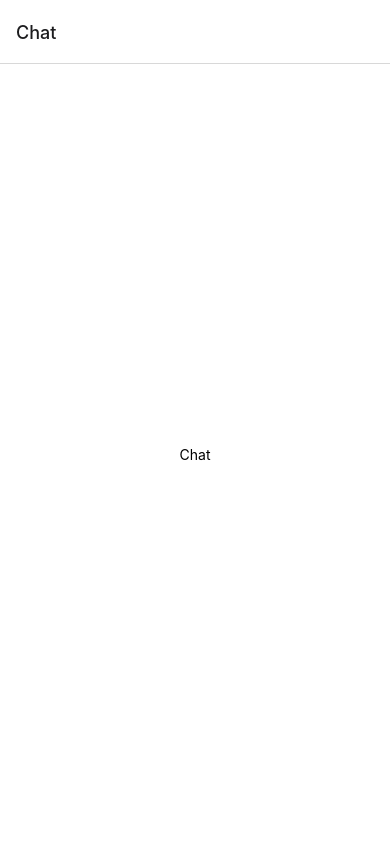
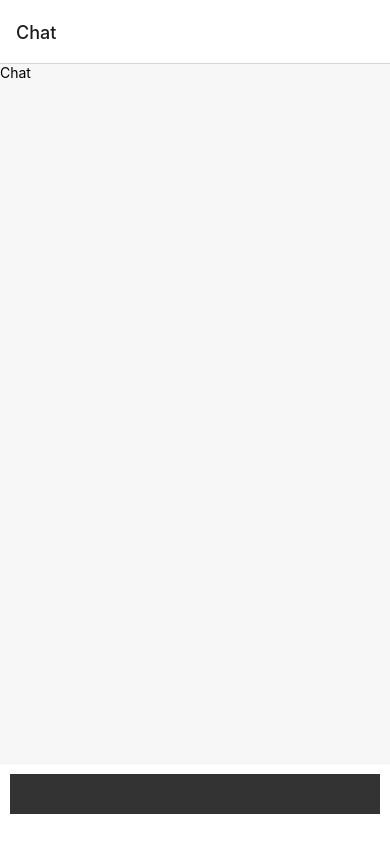
Before and after one commit to matheussdev/btg-hackathon-app, a React Native app: screen /Chat in a window 390 px wide. Built offline with nearby package versions, Linux system fonts and the light colour scheme.

Commit message:
add message input

```diff
--- a/src/pages/chat/index.tsx
+++ b/src/pages/chat/index.tsx
@@ -1,4 +1,25 @@
-import { View, Text } from "react-native";
+import React from "react";
+import {
+    KeyboardAvoidingView,
+    View,
+    Text,
+    TextInput
+} from 'react-native';
 import { styles } from "./styles";
+export const Chat: React.FC = () => {
 
-export const Chat: React.FC = () => <View style={styles.container}><Text>Chat</Text></View>
+    return (
+        <KeyboardAvoidingView style={styles.container} behavior="height" enabled keyboardVerticalOffset={80}>
+            <View style={styles.inner}>
+                <View style={styles.messagesContainer}>
+                    <Text>Chat</Text>
+                </View>
+                <View style={styles.inputContainer}>
+                    <TextInput
+                        style={styles.input}
+                    />
+                </View>
+            </View>
+        </KeyboardAvoidingView>
+    )
+}
--- a/src/pages/chat/styles.ts
+++ b/src/pages/chat/styles.ts
@@ -3,8 +3,27 @@ import { StyleSheet } from "react-native";
 export const styles = StyleSheet.create({
   container: {
     flex: 1,
-    backgroundColor: "#fff",
-    alignItems: "center",
-    justifyContent: "center",
+  },
+  messagesContainer:{
+    flex: 1,
+  },
+  inner:{
+    flex: 1,
+    justifyContent: "space-between",
+    backgroundColor: "#F7F7F7"
+  },
+  input:{
+    width: '100%',
+    height: 40,
+    backgroundColor: '#333'
+  },
+  inputContainer: {
+    width: '100%',
+    paddingBottom: 30,
+    paddingTop:10,
+    paddingHorizontal: 10,
+    backgroundColor: '#fff',
+    borderTopWidth: 1,
+    borderColor: '#F1F1F4'
   },
 });
```
Also changed, not shown: src/theme.ts (added, +13 -0 lines).
